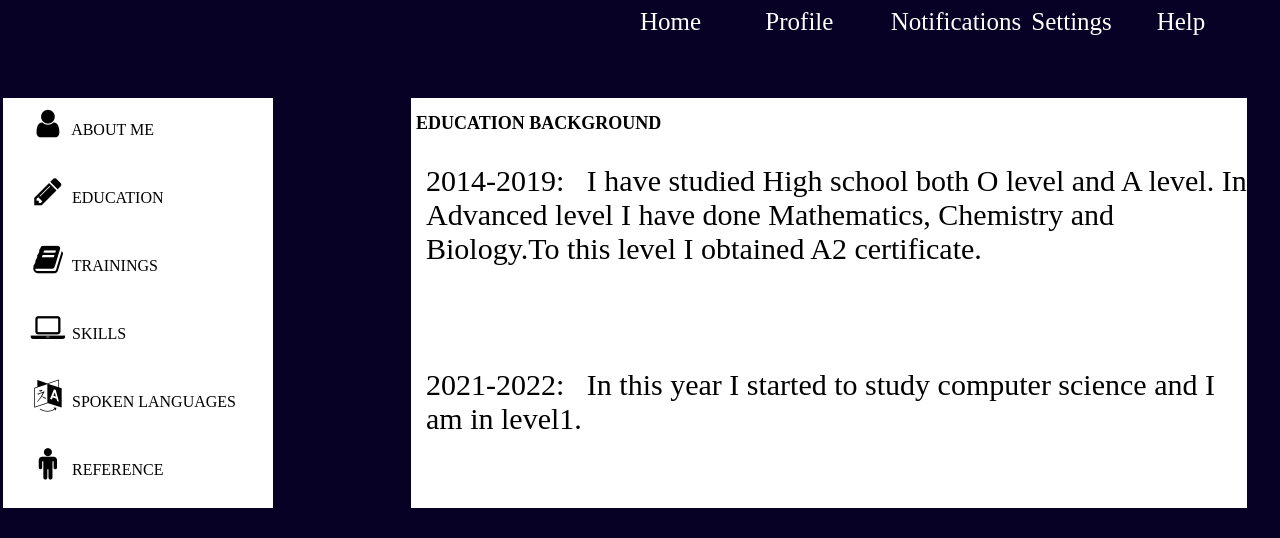
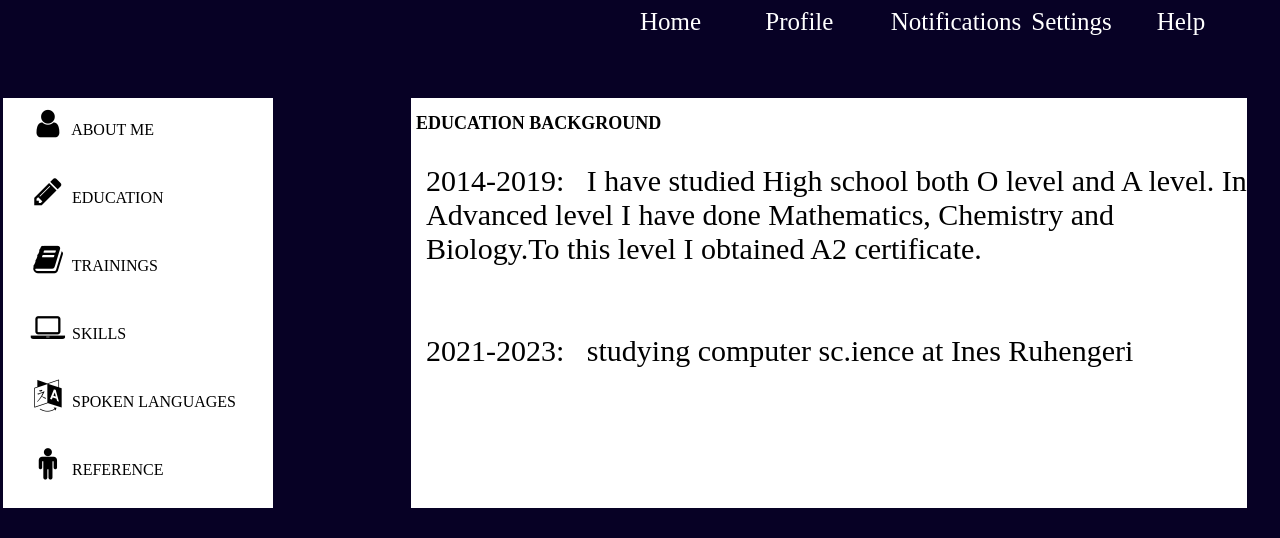
Before and after one commit to PackDevs/patsitech-l2-g1-challenge, a plain HTML site: page src/education.html in a window 1280 px wide. Shown: the top 538 px of the page. Drawn offline with Linux system fonts and the light colour scheme.

```diff
--- a/src/education.html
+++ b/src/education.html
@@ -64,8 +64,8 @@
                         <h2>EDUCATION BACKGROUND</h2>
                         <p>
                             2014-2019:&nbsp;&nbsp; I have studied High school both O level and A level. In Advanced level I have
-                            done Mathematics, Chemistry and Biology.To this level I obtained A2 certificate.<br><br><br><br>
-                            2021-2022:&nbsp;&nbsp; In this year I started to study computer science and I am in level1.
+                            done Mathematics, Chemistry and Biology.To this level I obtained A2 certificate.<br><br><br>
+                            2021-2023:&nbsp;&nbsp;  studying computer sc.ience at Ines Ruhengeri
                         </p>
 
 
```
Also changed, not shown: src/skills.html (+1 -1 lines).
